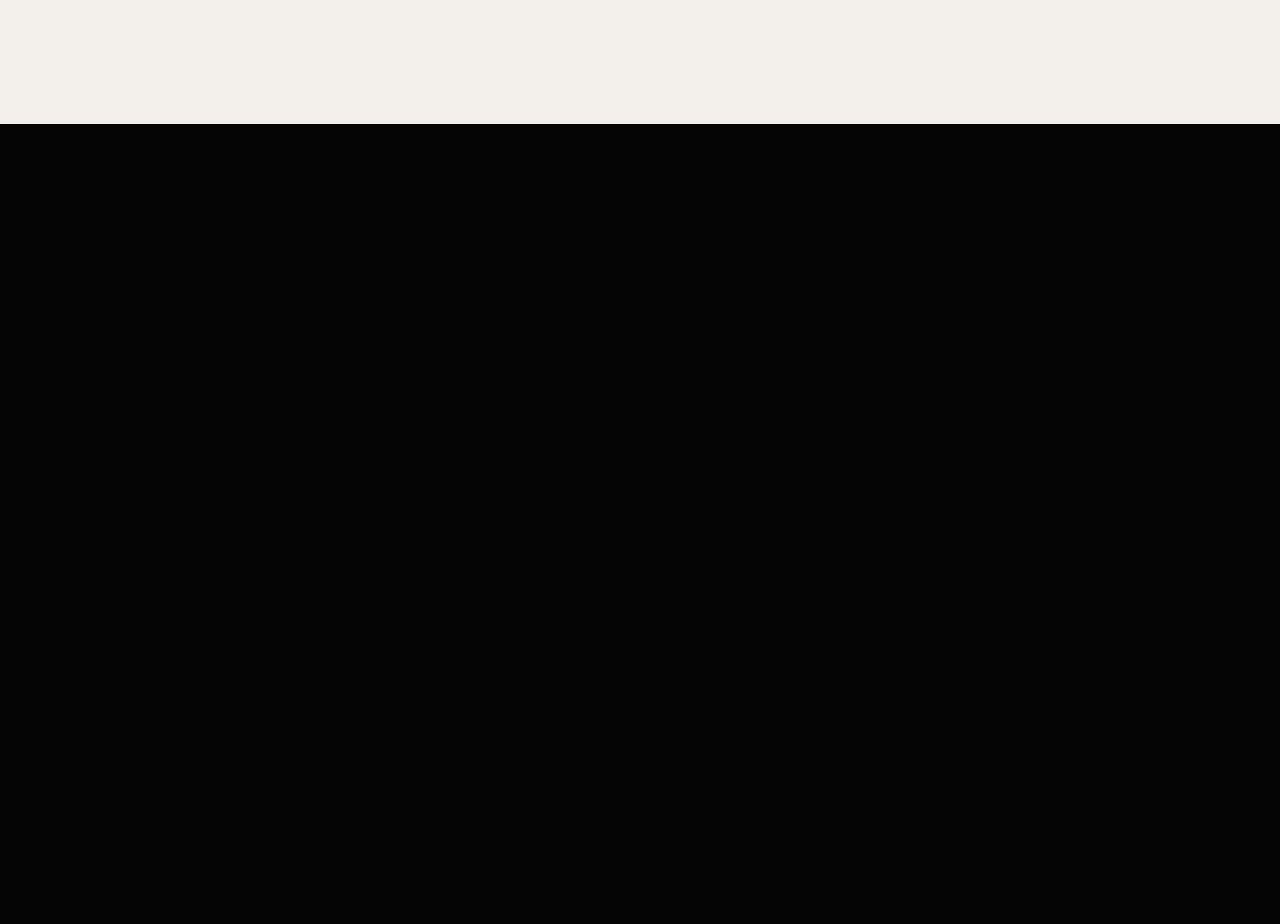
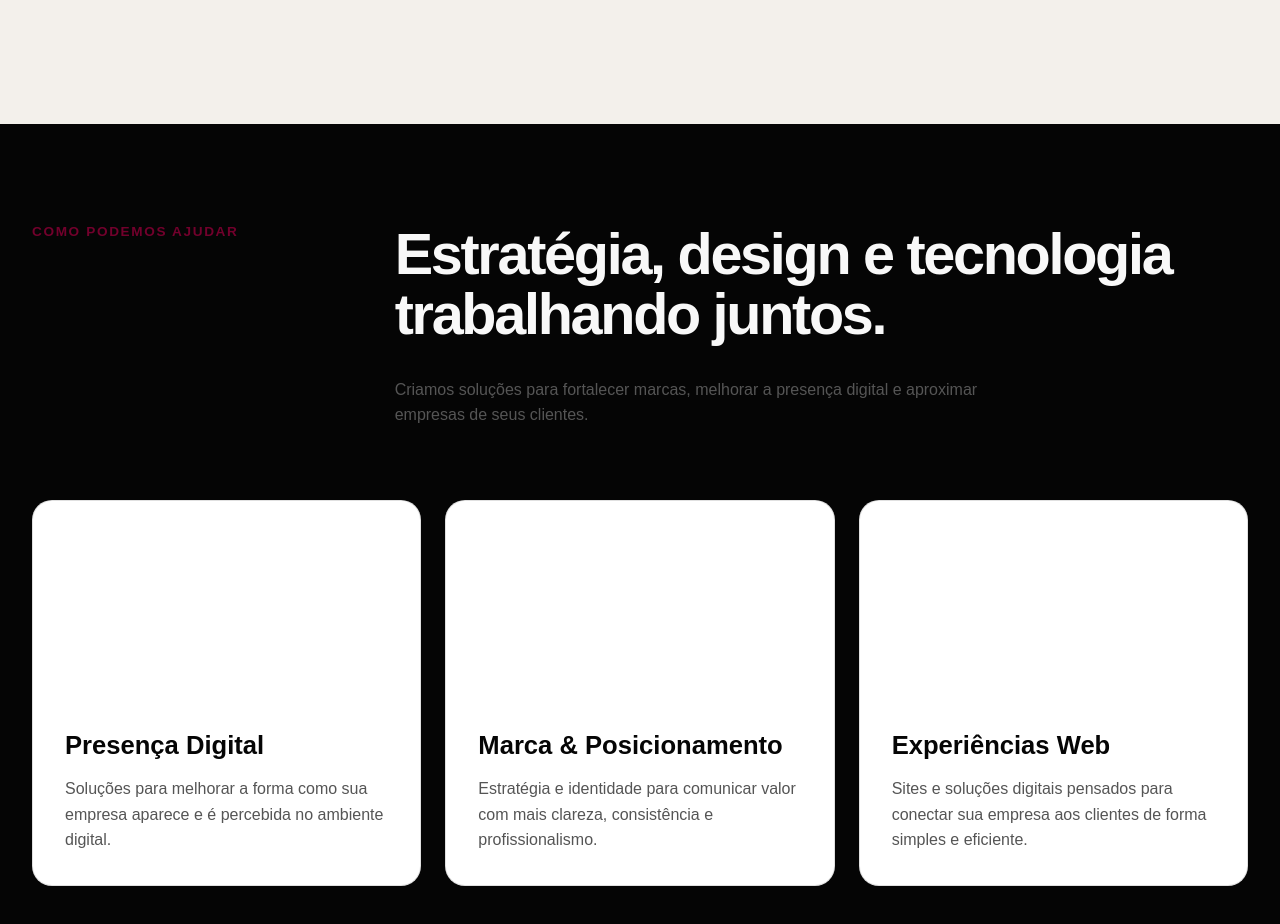
Before and after one commit to eubinacorrea/Lumine-Design-Web, a React (Vite) app: page / in a window 1280 px wide. Shown: the part 1487-2411 px from the top of the page. Before the commit the page ends 1611 px from the top, so only its background shows below. Built offline with nearby package versions, Linux system fonts and the light colour scheme.

Commit message:
cria servicos

```diff
--- a/src/App.jsx
+++ b/src/App.jsx
@@ -2,12 +2,13 @@ import Hero from "./sections/Hero/Hero";
 import Navbar from "./components/Navbar/Navbar";
 import Problem from "./sections/Problem/Problem";
 import lumineLogo from "./assets/images/conceito2.png";
-
+import ServiceCard from "./sections/Services/ServiceCard";
+import Services from "./sections/Services/Services";
 
 function App() {
   return (
     <>
-      <Navbar/>
+      <Navbar />
 
       <main>
         <Hero
@@ -22,6 +23,26 @@ function App() {
           title="Muitos negócios são excelentes, mas ninguém os encontra."
           problemText="Uma marca pouco clara, uma presença digital fraca ou a ausência nas buscas podem fazer uma boa empresa parecer menos preparada do que realmente é."
         />
+        <Services
+  eyebrow="Como podemos ajudar"
+  title="Estratégia, design e tecnologia trabalhando juntos."
+  description="Criamos soluções para fortalecer marcas, melhorar a presença digital e aproximar empresas de seus clientes."
+>
+  <ServiceCard
+    title="Presença Digital"
+    description="Soluções para melhorar a forma como sua empresa aparece e é percebida no ambiente digital."
+  />
+
+  <ServiceCard
+    title="Marca & Posicionamento"
+    description="Estratégia e identidade para comunicar valor com mais clareza, consistência e profissionalismo."
+  />
+
+  <ServiceCard
+    title="Experiências Web"
+    description="Sites e soluções digitais pensados para conectar sua empresa aos clientes de forma simples e eficiente."
+  />
+</Services>
       </main>
     </>
   );
--- /dev/null
+++ b/src/sections/Services/ServiceCard.css
@@ -0,0 +1,48 @@
+.service-card {
+  display: flex;
+  flex-direction: column;
+
+  min-height: 320px;
+  padding: 32px;
+
+  background: #fff;
+  border: 1px solid rgba(5, 5, 5, 0.12);
+  border-radius: 20px;
+
+  transition:
+    transform 0.3s ease,
+    box-shadow 0.3s ease,
+    border-color 0.3s ease;
+}
+
+.service-card:hover {
+  transform: translateY(-6px);
+  border-color: rgba(114, 0, 44, 0.35);
+  box-shadow: 0 20px 50px rgba(0, 0, 0, 0.08);
+}
+
+.service-card__title {
+  margin: auto 0 16px;
+
+  color: #050505;
+  font-size: 1.6rem;
+  line-height: 1.15;
+}
+
+.service-card__description {
+  margin: 0;
+
+  color: #555;
+  line-height: 1.6;
+}
+
+@media (max-width: 600px) {
+  .service-card {
+    min-height: 260px;
+    padding: 24px;
+  }
+
+  .service-card__title {
+    font-size: 1.4rem;
+  }
+}
--- /dev/null
+++ b/src/sections/Services/ServiceCard.jsx
@@ -0,0 +1,17 @@
+import "./ServiceCard.css";
+
+function ServiceCard({ title, description }) {
+  return (
+    <article className="service-card">
+      <h3 className="service-card__title">
+        {title}
+      </h3>
+
+      <p className="service-card__description">
+        {description}
+      </p>
+    </article>
+  );
+}
+
+export default ServiceCard;
--- /dev/null
+++ b/src/sections/Services/Services.css
@@ -0,0 +1,75 @@
+.services {
+  padding: 100px 0;
+}
+
+.services__header {
+  display: grid;
+  grid-template-columns: 0.35fr 1fr;
+  gap: 32px 64px;
+
+  margin-bottom: 72px;
+}
+
+.services__eyebrow {
+  margin: 0;
+
+  color: var(--color-brand);
+  font-size: 0.85rem;
+  font-weight: 700;
+
+  letter-spacing: 0.12em;
+  text-transform: uppercase;
+}
+
+.services__title {
+  max-width: 900px;
+  margin: 0;
+
+  font-size: clamp(2.5rem, 4.5vw, 5rem);
+  line-height: 1.05;
+  letter-spacing: -0.04em;
+}
+
+.services__description {
+  grid-column: 2;
+
+  max-width: 650px;
+  margin: 0;
+
+  color: #555;
+  line-height: 1.6;
+}
+
+.services__grid {
+  display: grid;
+  grid-template-columns: repeat(3, minmax(0, 1fr));
+  gap: 24px;
+}
+
+/* Tablet */
+@media (max-width: 900px) {
+  .services__grid {
+    grid-template-columns: repeat(2, minmax(0, 1fr));
+  }
+}
+
+/* Celular */
+@media (max-width: 600px) {
+  .services {
+    padding: 72px 0;
+  }
+
+  .services__grid {
+    grid-template-columns: 1fr;
+  }
+  .services__header {
+  grid-template-columns: 1fr;
+  gap: 24px;
+
+  margin-bottom: 48px;
+}
+
+.services__description {
+  grid-column: auto;
+}
+}
--- /dev/null
+++ b/src/sections/Services/Services.jsx
@@ -0,0 +1,38 @@
+import "./Services.css";
+
+import Container from "../../components/Container/Container";
+
+function Services({
+  eyebrow,
+  title,
+  description,
+  children,
+}) {
+  return (
+    <section className="services" id="servicos">
+      <Container>
+
+        <div className="services__header">
+          <p className="services__eyebrow">
+            {eyebrow}
+          </p>
+
+          <h2 className="services__title">
+            {title}
+          </h2>
+
+          <p className="services__description">
+            {description}
+          </p>
+        </div>
+
+        <div className="services__grid">
+          {children}
+        </div>
+
+      </Container>
+    </section>
+  );
+}
+
+export default Services;
--- /dev/null
+++ b/src/sections/Services/index.js
@@ -0,0 +1 @@
+export { default } from "./Services";
```
Lines whose indentation alone changed are shown as unchanged.
